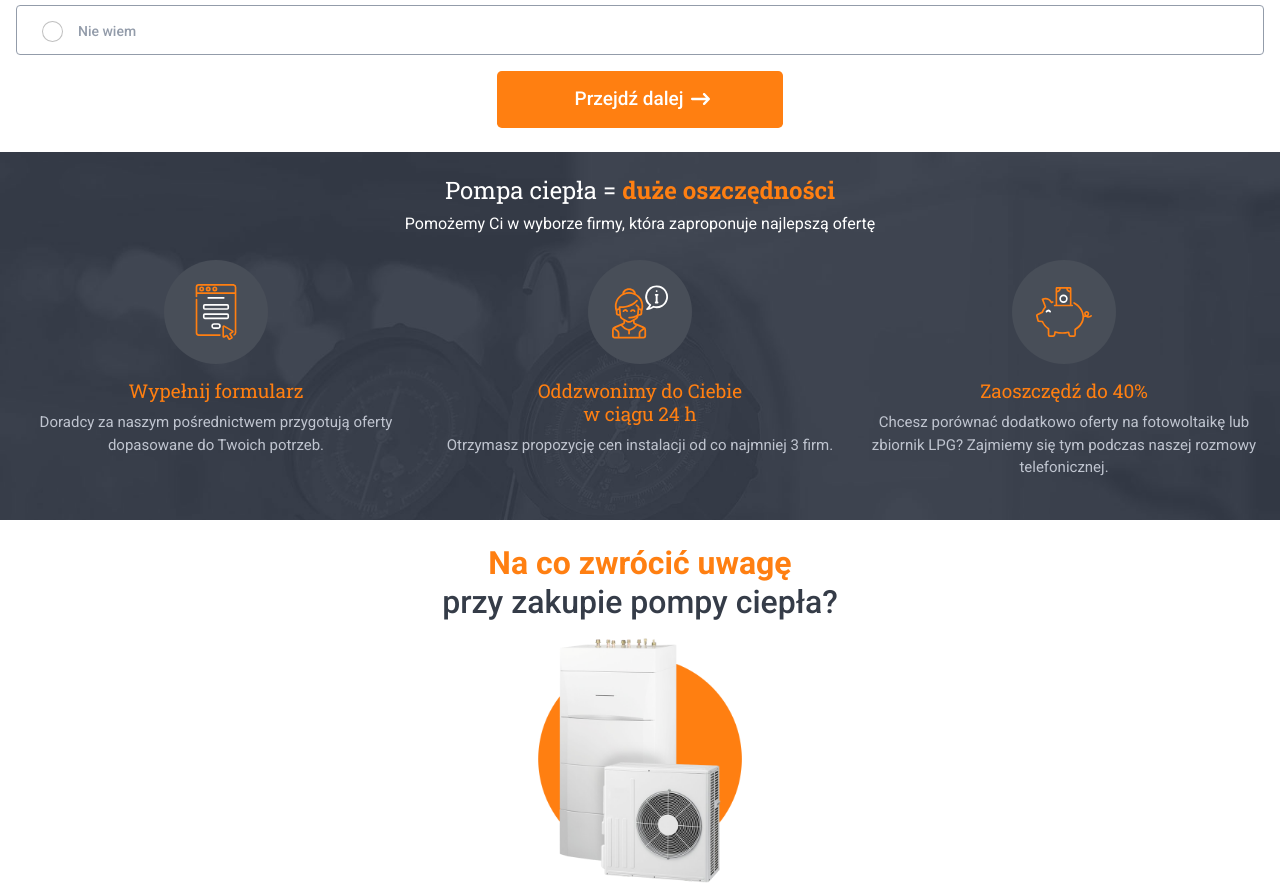
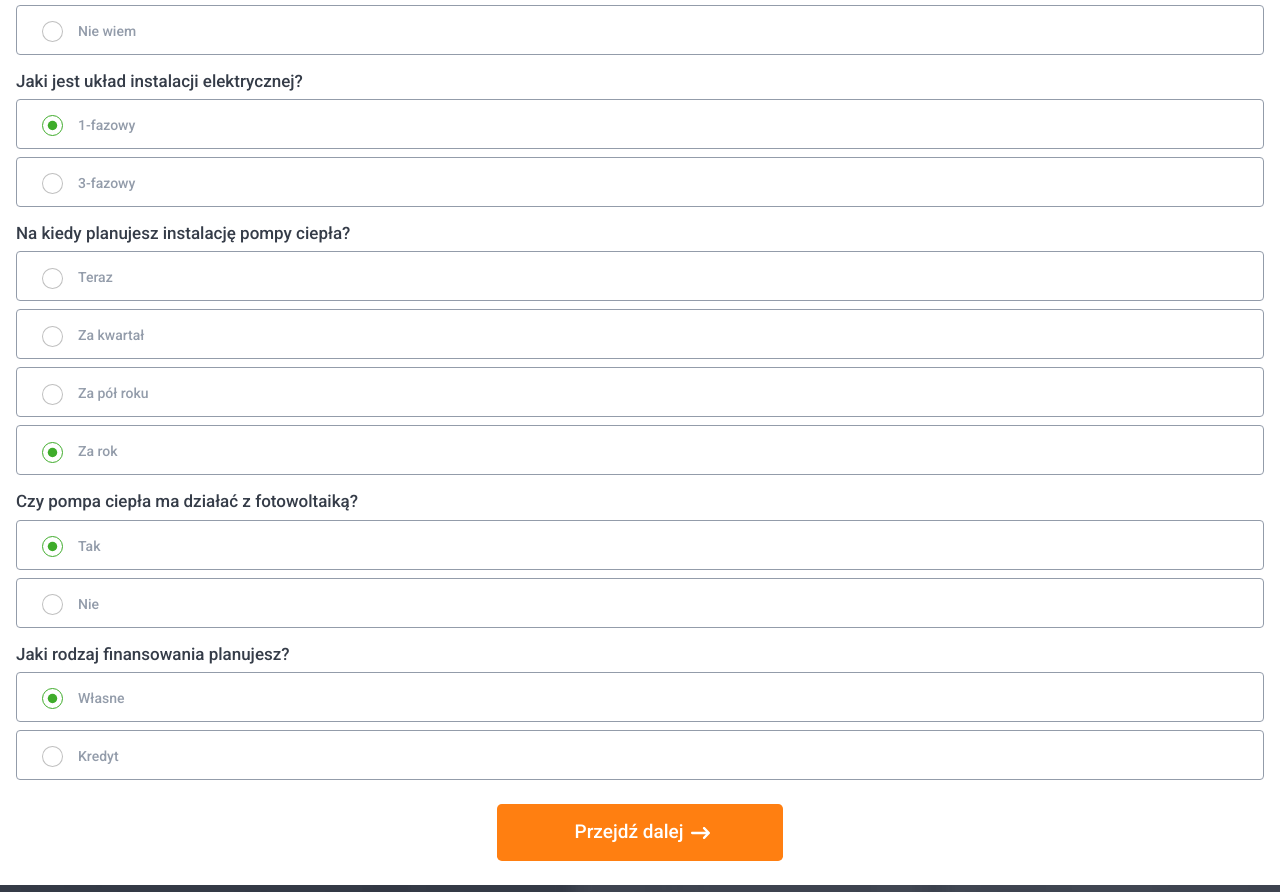
Before and after one commit to tomi0505/pompy-ciepla, a website built with webpack: page src/template.html in a window 1280 px wide. Shown: the part 850-1742 px from the top of the page. Built offline with nearby package versions, Linux system fonts and the light colour scheme.

Commit message:
form 68% ready

```diff
--- a/src/template.html
+++ b/src/template.html
@@ -35,7 +35,7 @@
 					<button class="nav-link rounded-0 w-100 our-offert-nav-b__step-belt next-step-main-form-btn-b our-offert-nav-b__step-belt--next-step" id="pills-profile-tab" data-bs-toggle="pill" data-bs-target="#pills-profile" type="button" role="tab" aria-controls="pills-profile" aria-selected="false">Dane kontaktowe</button>
 				</li>
 			</ul>
-			<form class="tab-content p-3 pt-0 our-offert-form-b" id="pills-tabContent">
+			<form method="get" class="tab-content p-3 py-0 overflow-hidden our-offert-form-b" id="pills-tabContent">
 				<div class="tab-pane fade show active" id="pills-home" role="tabpanel" aria-labelledby="pills-home-tab">
 					<h5 class="our-offert-form-b__header">Wybierzemy dla Ciebie firmę, która dopasuje ofertę do Twoich warunków i potrzeb.</h5>
 					<div class="mb-3">
@@ -110,7 +110,79 @@
 							</label>
 						</div>
 					</div>
-					<button type="button" class="btn my-2 d-flex justify-content-center align-items-center rounded-3 text-white text-center text-decoration-none d-block mx-auto pr-btn-b pr-btn-b--arrow-90" id="nextStepbBtn">Przejdź dalej</button>
+					<div class="mb-3">
+						<h6 class="our-offert-form-b__que">Jaki jest układ instalacji elektrycznej?</h6>
+						<div class="form-check rounded mb-2 d-flex align-items-center our-offert-form-b__custom-radio-container">
+							<input class="form-check-input ms-1 our-offert-form-b__custom-radio" type="radio" name="uklad-instalacji-elektrycznej" id="uklad1Faza" value="1-fazowy" checked>
+							<label class="form-check-label d-flex flex-grow-1 align-items-center h-100 our-offert-form-b__custom-radio-label" for="uklad1Faza">
+								1-fazowy
+							</label>
+						</div>
+						<div class="form-check rounded mb-2 d-flex align-items-center our-offert-form-b__custom-radio-container">
+							<input class="form-check-input ms-1 our-offert-form-b__custom-radio" type="radio" name="uklad-instalacji-elektrycznej" id="uklad3Faza" value="3-fazowy">
+							<label class="form-check-label d-flex flex-grow-1 align-items-center h-100 our-offert-form-b__custom-radio-label" for="uklad3Faza">
+								3-fazowy
+							</label>
+						</div>
+					</div>
+					<div class="mb-3">
+						<h6 class="our-offert-form-b__que">Na kiedy planujesz instalację pompy ciepła?</h6>
+						<div class="form-check rounded mb-2 d-flex align-items-center our-offert-form-b__custom-radio-container">
+							<input class="form-check-input ms-1 our-offert-form-b__custom-radio" type="radio" name="data-instalacji-pompy" id="teraz" value="teraz" checked>
+							<label class="form-check-label d-flex flex-grow-1 align-items-center h-100 our-offert-form-b__custom-radio-label" for="teraz">
+								Teraz
+							</label>
+						</div>
+						<div class="form-check rounded mb-2 d-flex align-items-center our-offert-form-b__custom-radio-container">
+							<input class="form-check-input ms-1 our-offert-form-b__custom-radio" type="radio" name="data-instalacji-pompy" id="zaKwartal" value="za-kwartal" checked>
+							<label class="form-check-label d-flex flex-grow-1 align-items-center h-100 our-offert-form-b__custom-radio-label" for="zaKwartal">
+								Za kwartał
+							</label>
+						</div>
+						<div class="form-check rounded mb-2 d-flex align-items-center our-offert-form-b__custom-radio-container">
+							<input class="form-check-input ms-1 our-offert-form-b__custom-radio" type="radio" name="data-instalacji-pompy" id="zaPolRoku" value="za-pol-roku" checked>
+							<label class="form-check-label d-flex flex-grow-1 align-items-center h-100 our-offert-form-b__custom-radio-label" for="zaPolRoku">
+								Za pół roku
+							</label>
+						</div>
+						<div class="form-check rounded mb-2 d-flex align-items-center our-offert-form-b__custom-radio-container">
+							<input class="form-check-input ms-1 our-offert-form-b__custom-radio" type="radio" name="data-instalacji-pompy" id="zaRok" value="za-rok" checked>
+							<label class="form-check-label d-flex flex-grow-1 align-items-center h-100 our-offert-form-b__custom-radio-label" for="zaRok">
+								Za rok
+							</label>
+						</div>
+					</div>
+					<div class="mb-3">
+						<h6 class="our-offert-form-b__que">Czy pompa ciepła ma działać z fotowoltaiką?</h6>
+						<div class="form-check rounded mb-2 d-flex align-items-center our-offert-form-b__custom-radio-container">
+							<input class="form-check-input ms-1 our-offert-form-b__custom-radio" type="radio" name="dzialanie-pompy-z-fotowoltaika" id="pompaIFotowoltaikaTak" value="tak" checked>
+							<label class="form-check-label d-flex flex-grow-1 align-items-center h-100 our-offert-form-b__custom-radio-label" for="pompaIFotowoltaikaTak">
+								Tak
+							</label>
+						</div>
+						<div class="form-check rounded mb-2 d-flex align-items-center our-offert-form-b__custom-radio-container">
+							<input class="form-check-input ms-1 our-offert-form-b__custom-radio" type="radio" name="dzialanie-pompy-z-fotowoltaika" id="pompaIFotowoltaikaTakNie" value="nie">
+							<label class="form-check-label d-flex flex-grow-1 align-items-center h-100 our-offert-form-b__custom-radio-label" for="pompaIFotowoltaikaTakNie">
+								Nie
+							</label>
+						</div>
+					</div>
+					<div class="mb-3">
+						<h6 class="our-offert-form-b__que">Jaki rodzaj finansowania planujesz?</h6>
+						<div class="form-check rounded mb-2 d-flex align-items-center our-offert-form-b__custom-radio-container">
+							<input class="form-check-input ms-1 our-offert-form-b__custom-radio" type="radio" name="rodzaj-finansowania" id="rodzajFinansowaniaWlasne" value="wlasne" checked>
+							<label class="form-check-label d-flex flex-grow-1 align-items-center h-100 our-offert-form-b__custom-radio-label" for="rodzajFinansowaniaWlasne">
+								Własne
+							</label>
+						</div>
+						<div class="form-check rounded mb-2 d-flex align-items-center our-offert-form-b__custom-radio-container">
+							<input class="form-check-input ms-1 our-offert-form-b__custom-radio" type="radio" name="rodzaj-finansowania" id="rodzajFinansowaniaKredyt" value="kredyt">
+							<label class="form-check-label d-flex flex-grow-1 align-items-center h-100 our-offert-form-b__custom-radio-label" for="rodzajFinansowaniaKredyt">
+								Kredyt
+							</label>
+						</div>
+					</div>
+					<button type="button" class="btn my-4 d-flex justify-content-center align-items-center rounded-3 text-white text-center text-decoration-none d-block mx-auto pr-btn-b pr-btn-b--arrow-90" id="nextStepbBtn">Przejdź dalej</button>
 				</div>
 				<!--NEXT STEP-->
 				<div class="tab-pane fade" id="pills-profile" role="tabpanel" aria-labelledby="pills-profile-tab">
@@ -173,7 +245,7 @@
 							</div>
 						</label>
 					</div>
-					<button name="submit-form-btn" class="btn my-2 d-flex justify-content-center align-items-center rounded-3 text-white text-center text-decoration-none d-block mx-auto pr-btn-b pr-btn-b--arrow-90">Prześlij formularz</button>
+					<button name="submit-form-btn" class="btn my-4 d-flex justify-content-center align-items-center rounded-3 text-white text-center text-decoration-none d-block mx-auto pr-btn-b pr-btn-b--arrow-90">Prześlij formularz</button>
 				</div>
 			</form>
 			<!--TABS END-->
```
